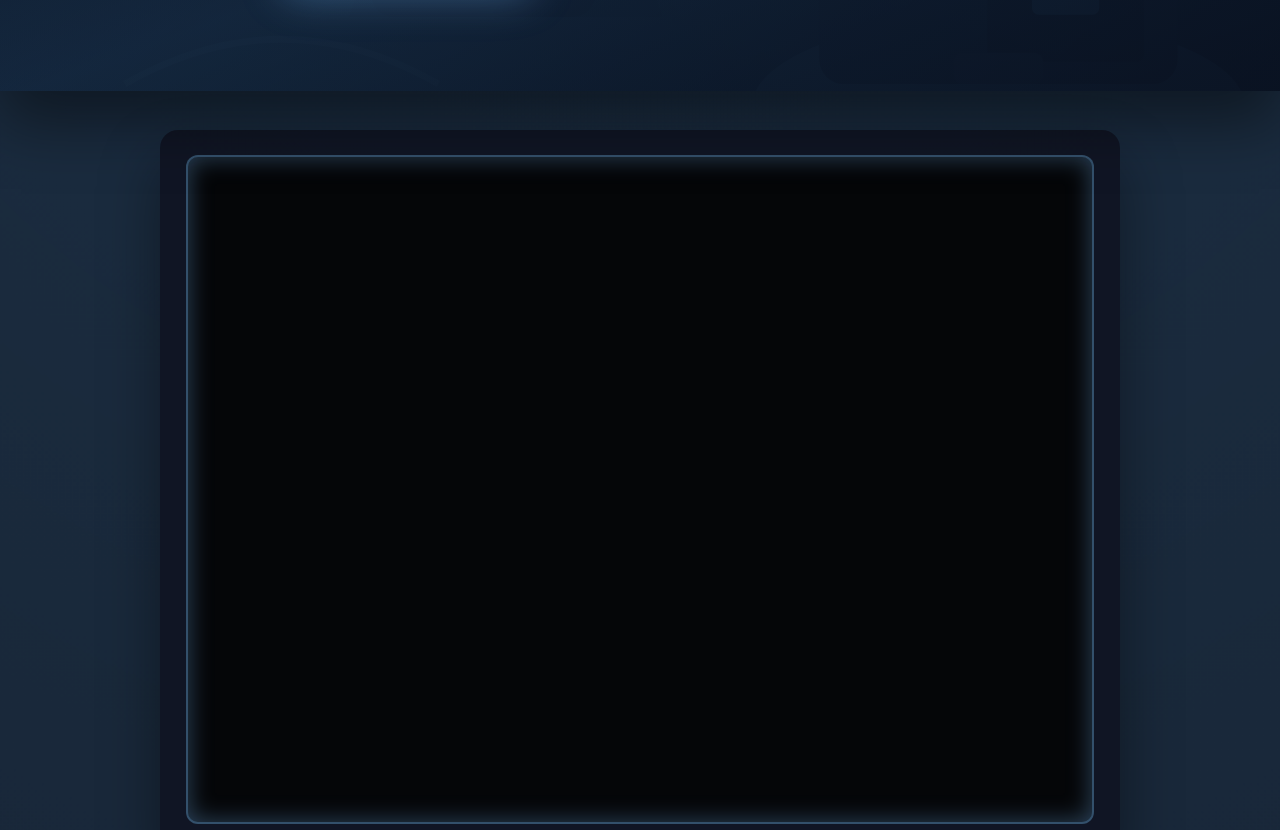
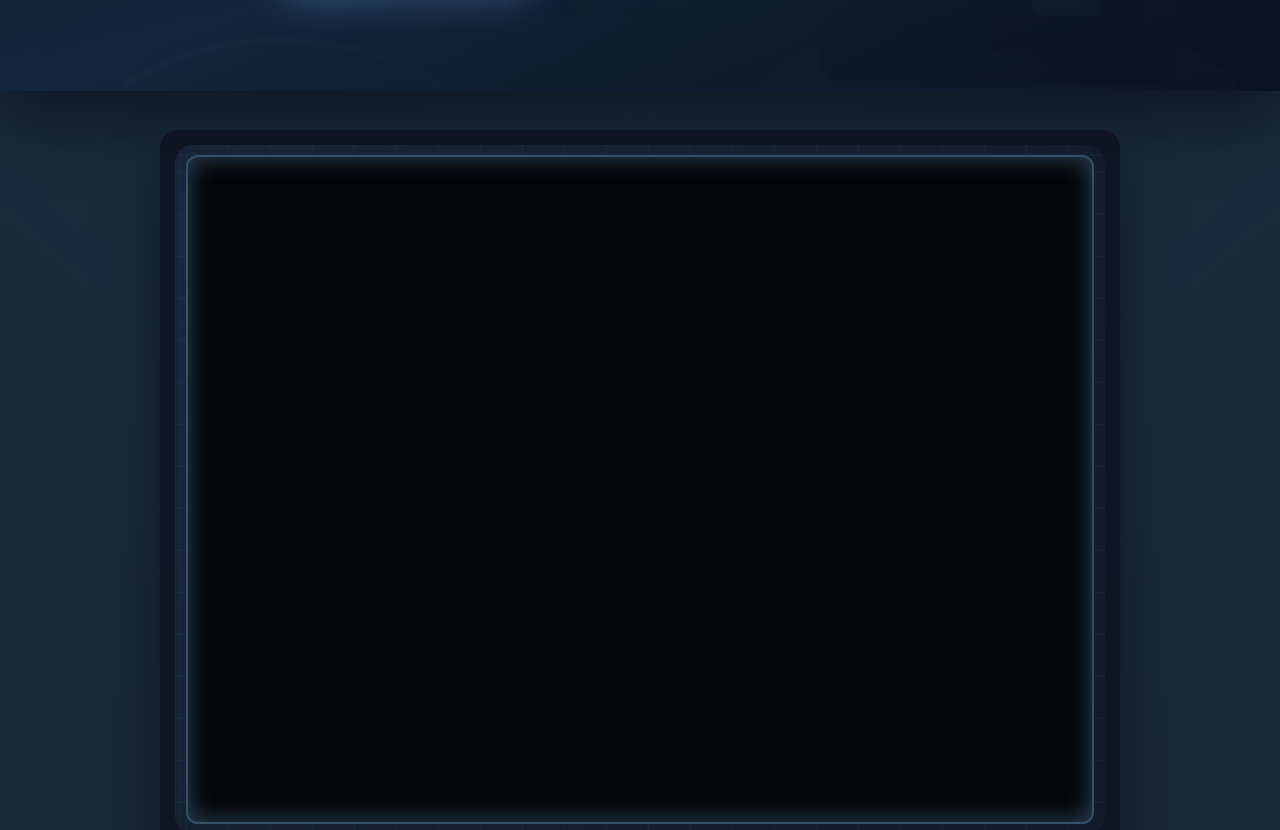
Before and after one commit to vgcman16/OSR, a website: page public/index.html in a window 1280 px wide. Shown: the part 460-1290 px from the top of the page. Drawn offline with Linux system fonts and the light colour scheme.

Commit message:
Enhance game container with ambient overlay

```diff
--- a/public/styles.css
+++ b/public/styles.css
@@ -215,6 +215,52 @@ body {
   justify-content: center;
   align-items: center;
   padding: clamp(0.5rem, 2vw, 2rem);
+  position: relative;
+  overflow: hidden;
+  isolation: isolate;
+}
+
+.game-container::before {
+  content: '';
+  position: absolute;
+  inset: clamp(0.35rem, 1.2vw, 1.1rem);
+  border-radius: inherit;
+  pointer-events: none;
+  z-index: 0;
+  opacity: 0.55;
+  background-image:
+    linear-gradient(120deg, rgba(120, 190, 255, 0.25) 0%, rgba(124, 243, 209, 0.12) 40%, rgba(9, 16, 30, 0) 100%),
+    repeating-linear-gradient(90deg, rgba(120, 190, 255, 0.16) 0, rgba(120, 190, 255, 0.16) 1px, transparent 1px, transparent 42px),
+    repeating-linear-gradient(0deg, rgba(120, 190, 255, 0.16) 0, rgba(120, 190, 255, 0.16) 1px, transparent 1px, transparent 42px);
+  background-size: 140% 140%, 100% 100%, 100% 100%;
+  background-position: 0% 0%, 0 0, 0 0;
+  mix-blend-mode: screen;
+  box-shadow: inset 0 0 40px rgba(8, 18, 38, 0.8);
+}
+
+@keyframes game-container-drift {
+  0% {
+    background-position: 0% 0%, 0 0, 0 0;
+  }
+  50% {
+    background-position: 50% 50%, 18px 12px, -18px 18px;
+  }
+  100% {
+    background-position: 0% 0%, 0 0, 0 0;
+  }
+}
+
+@media (prefers-reduced-motion: no-preference) {
+  .game-container::before {
+    animation: game-container-drift 18s ease-in-out infinite;
+  }
+}
+
+@media (prefers-reduced-motion: reduce) {
+  .game-container::before {
+    animation: none;
+    background-position: 15% 10%, 0 0, 0 0;
+  }
 }
 
 #game-canvas {
@@ -224,6 +270,8 @@ body {
   background: #050608;
   border: 2px solid rgba(120, 190, 255, 0.4);
   box-shadow: inset 0 0 25px rgba(120, 190, 255, 0.35);
+  position: relative;
+  z-index: 1;
 }
 
 .control-panel {
```
